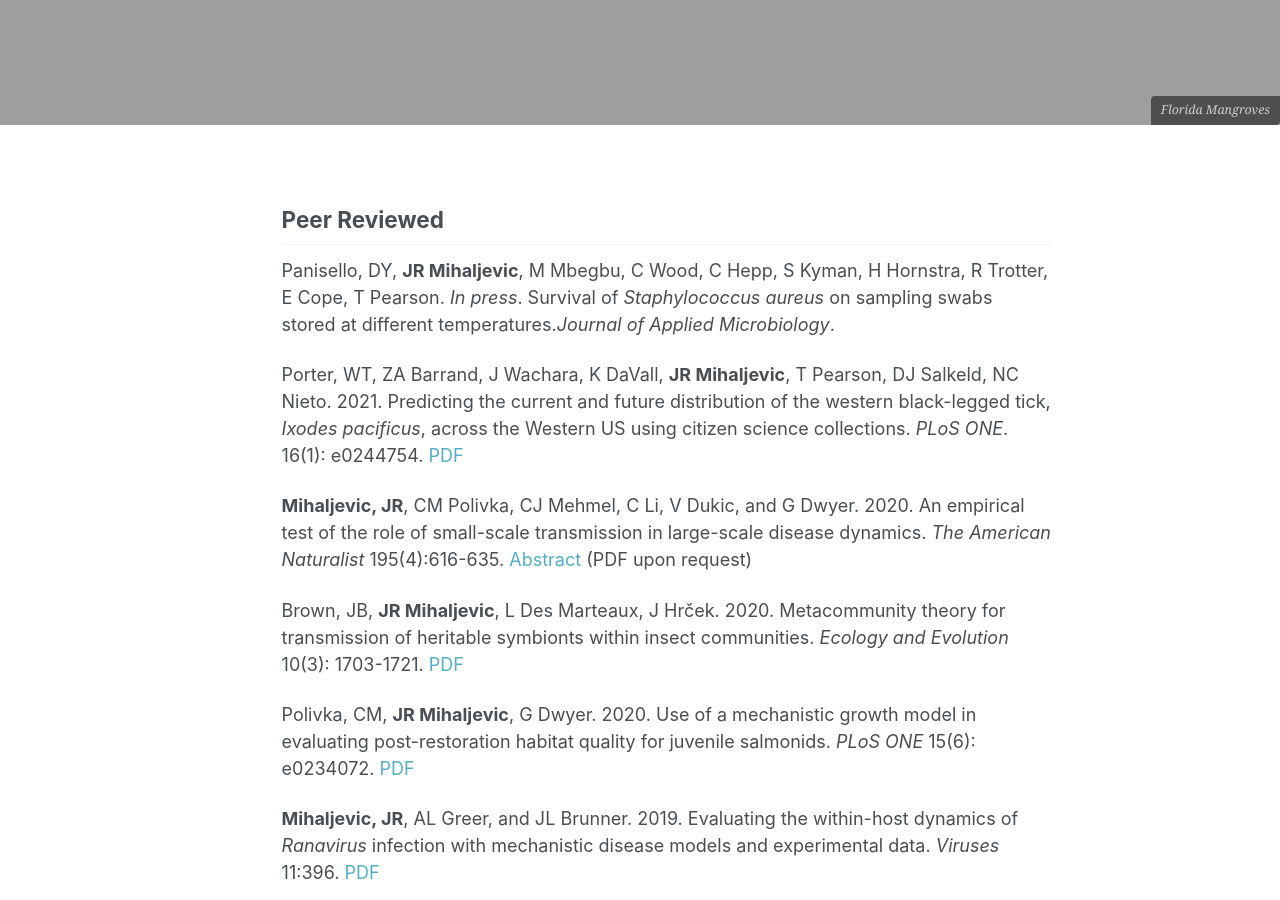
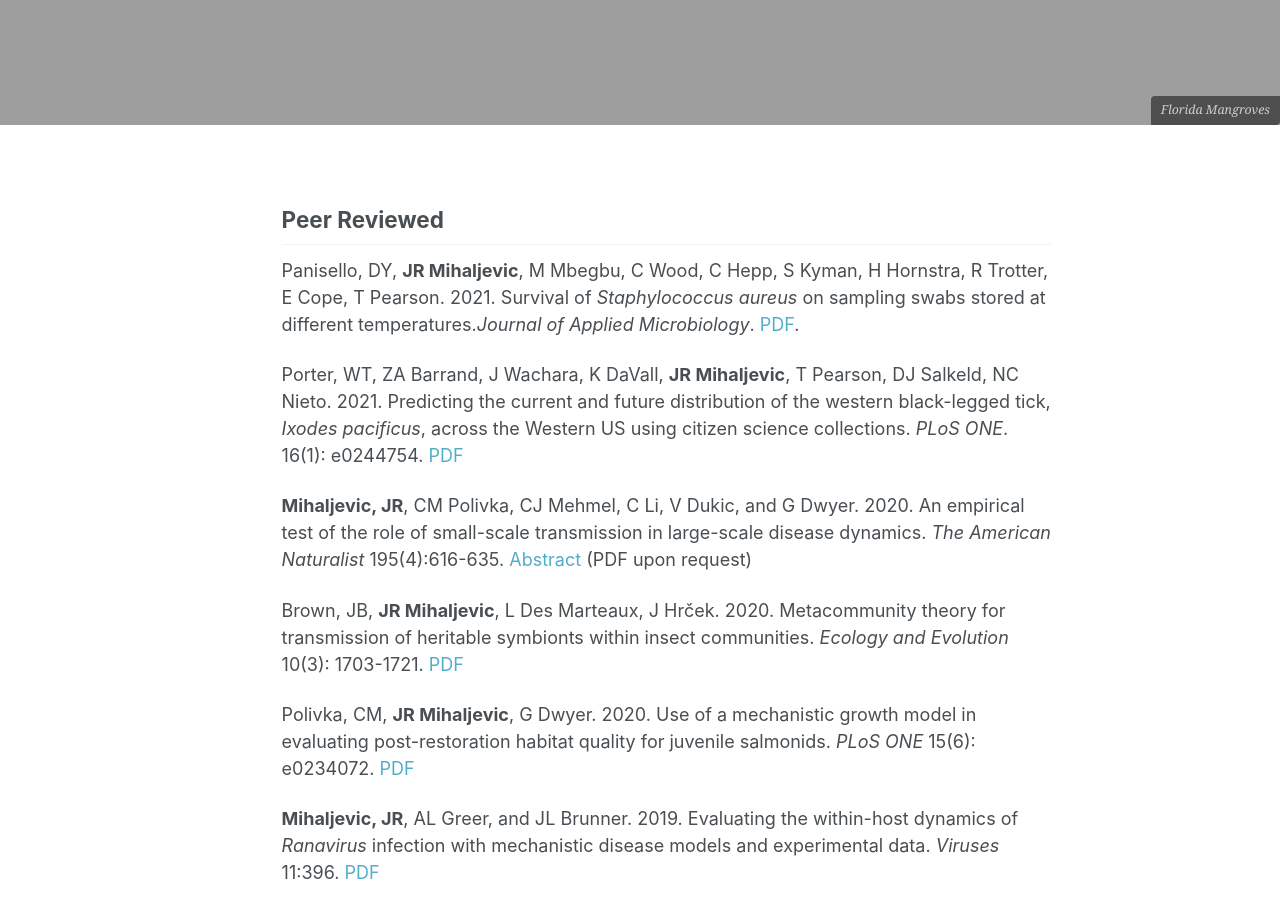
Before and after one commit to jrmihalj/jrmihalj.github.io, a Jekyll site: the page built from _pages/pubs.md, in a window 1280 px wide and 900 px high, scrolled down 917 px. Built offline with Jekyll 4.4.1, drawn with Linux system fonts in a browser that asks for light colours; formulas are drawn with MathJax 3; our own code applies the rules of GitHub Pages for plain Markdown files.

Commit message:
added pub PDF for Panisello

```diff
--- a/_pages/pubs.md
+++ b/_pages/pubs.md
@@ -10,7 +10,7 @@
 
 ## Peer Reviewed
 
-Panisello, DY, **JR Mihaljevic**, M Mbegbu, C Wood, C Hepp, S Kyman, H Hornstra, R Trotter, E Cope, T Pearson. *In press*. Survival of *Staphylococcus aureus* on sampling swabs stored at different temperatures.*Journal of Applied Microbiology*.
+Panisello, DY, **JR Mihaljevic**, M Mbegbu, C Wood, C Hepp, S Kyman, H Hornstra, R Trotter, E Cope, T Pearson. 2021. Survival of *Staphylococcus aureus* on sampling swabs stored at different temperatures.*Journal of Applied Microbiology*. [PDF](https://sfamjournals.onlinelibrary.wiley.com/doi/10.1111/jam.15023){:target="_blank"}.
 
 Porter, WT, ZA Barrand, J Wachara, K DaVall, **JR Mihaljevic**, T Pearson, DJ Salkeld, NC Nieto. 2021. Predicting the current and future distribution of the western black-legged tick, *Ixodes pacificus*, across the Western US using citizen science collections. *PLoS ONE*. 16(1): e0244754. [PDF](https://journals.plos.org/plosone/article?id=10.1371/journal.pone.0244754){:target="_blank"}
 
```
